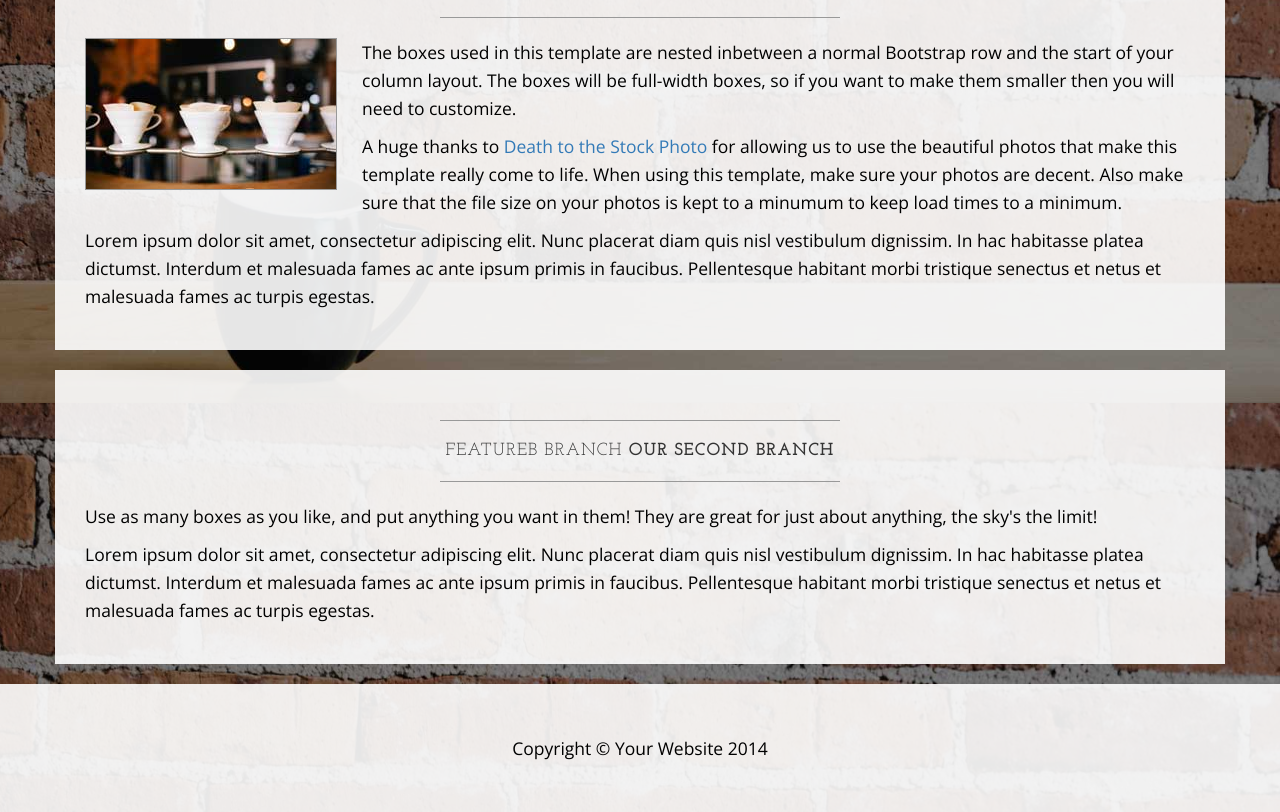
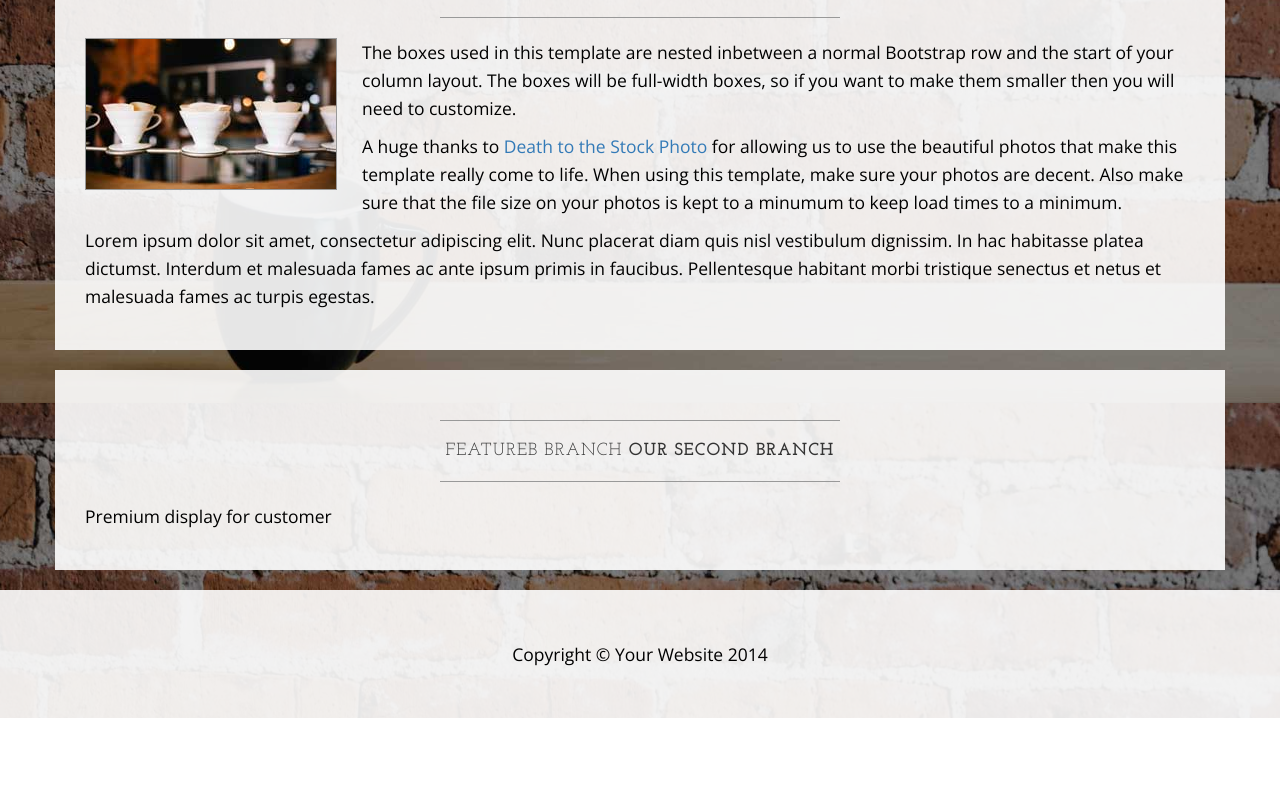
Before and after one commit to HarriusBox/Tutorial2, a plain HTML site: page index.html in a window 1280 px wide. Shown: the part 1197-2009 px from the top of the page. After the commit the page ends 1915 px from the top, so only its background shows below. Drawn offline with nearby package versions, Linux system fonts and the light colour scheme.

Commit message:
edited featureb paragraph

```diff
--- a/index.html
+++ b/index.html
@@ -144,8 +144,7 @@
                         <strong>our second branch</strong>
                     </h2>
                     <hr>
-                    <p>Use as many boxes as you like, and put anything you want in them! They are great for just about anything, the sky's the limit!</p>
-                    <p>Lorem ipsum dolor sit amet, consectetur adipiscing elit. Nunc placerat diam quis nisl vestibulum dignissim. In hac habitasse platea dictumst. Interdum et malesuada fames ac ante ipsum primis in faucibus. Pellentesque habitant morbi tristique senectus et netus et malesuada fames ac turpis egestas.</p>
+                    <p>Premium display for customer</p>
                 </div>
             </div>
         </div>
```
